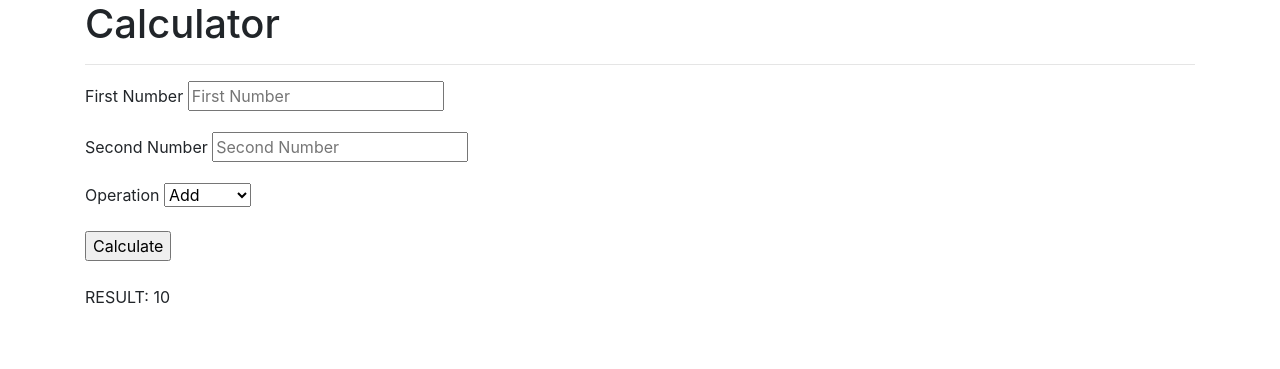
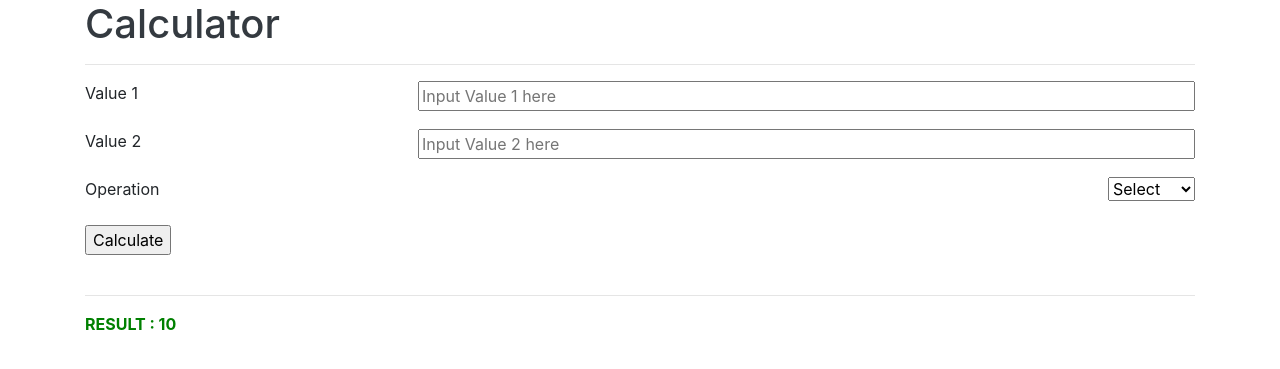
Before and after one commit to pulkit1013/Calculator-, a Python web app: template templates/app.html in a window 1280 px wide. Shown: the top 369 px of the page. Run offline with Jinja, Linux system fonts and the light colour scheme; the template is opened without the code that fills it: most values are stand-ins (such as "Sample title", 1, 10 or a date in 2020); some libraries are stand-ins or nearby versions.

Commit message:
Update app.html

```diff
--- a/templates/app.html
+++ b/templates/app.html
@@ -8,49 +8,53 @@
     <!-- Bootstrap CSS -->
     <link rel="stylesheet" href="https://stackpath.bootstrapcdn.com/bootstrap/4.3.1/css/bootstrap.min.css" integrity="sha384-ggOyR0iXCbMQv3Xipma34MD+dH/1fQ784/j6cY/iJTQUOhcWr7x9JvoRxT2MZw1T" crossorigin="anonymous">
 
-    <title>Claculator App</title>
+    <title>Calculator App</title>
   </head>
   <body>
 
 
     <div class='container'>
-      <h1>Calculator</h1>
+      <b><h1 class='text-dark'>Calculator</h1></b>
       <hr />
-      <form action="/calc?value1=5&value2=4&operation=+" method="POST">
+      <form action="/calc" method="POST">
         <div class="form-group">
-          <label for="Number One">First Number</label>
-        <input
-          type="text"
-          placeholder="First Number"
-          class="u-full-width"
-          name="value1"
-        />
+          <label for="Number One">Value 1</label>
+          <input
+            type="text"
+            placeholder="Input Value 1 here"
+            class="u-full-width float-right"
+            name="value1"
+            style="width: 70%;"
+          />
         </div>
 
         <div class="form-group">
-          <label for="Number Two">Second Number</label>
+          <label for="Number Two">Value 2</label>
         <input
           type="text"
-          placeholder="Second Number"
-          class="u-full-width"
+          placeholder="Input Value 2 here"
+          class="u-full-width float-right"
           name="value2"
+          style="width: 70%;"
         />
         </div>
 
         <div class="form-group">
           <label for="Operation">Operation</label>
-          <select class="u-full-width" name="operation">
-            <option value="+">Add</option>
-            <option value="-">Subtract</option>
-            <option value="*">Multiply</option>
+          <select class="u-full-width float-right" name="operation">
+            <option value="selected">Select</option>
+            <option value="+" name="+">Add</option>
+            <option value="-" name="-">Subtract</option>
+            <option value="*" name="*">Multiply</option>
           </select>
         </div>
 
-        <input type="submit" value="Calculate" id="calc_btn" />
+        <input class='btm btn-online-dark' type="submit" value="Calculate" id="calc_btn" />
         <br />
         <br />
-        <div class=" form-group ">
-          RESULT: {{ sum }}
+        <hr />
+        <div class=" form-group " style="color: green">
+          <b>RESULT : {{ sum }}</b>
         </div>
       </form>
     </div>
```
